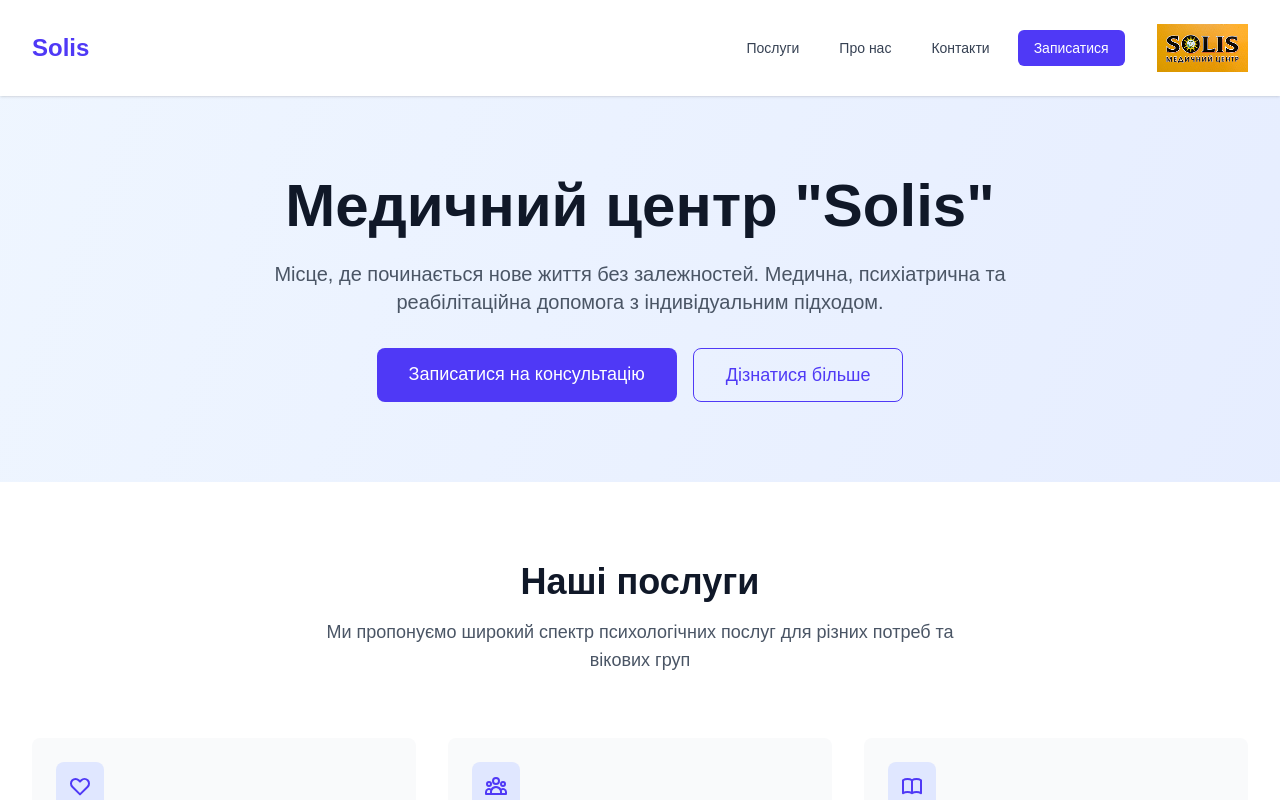
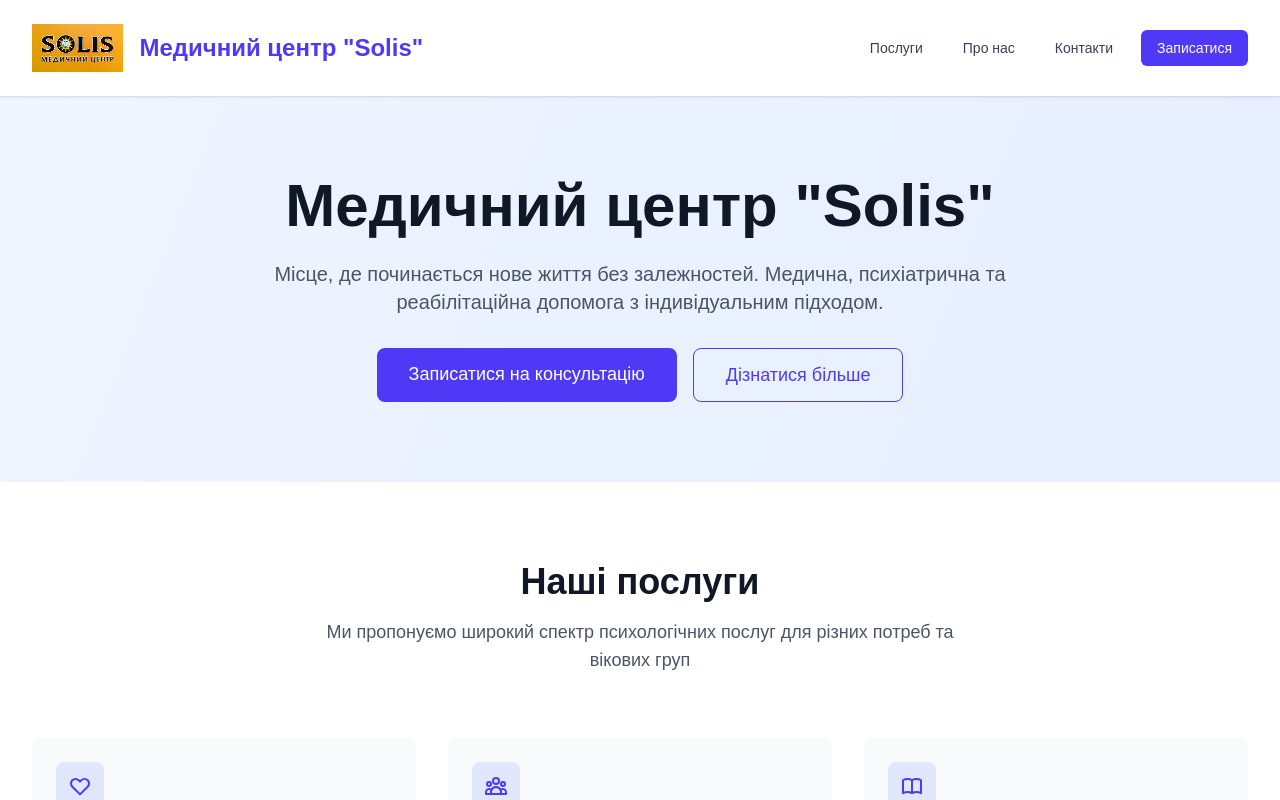
Before and after one commit to Natali993/texnic, a Next.js app: page / in a window 1280 px wide. Shown: the top 800 px of the page. Built offline with nearby package versions, Linux system fonts and the light colour scheme.

Commit message:
Move logo to the left of medical center name
- Reposition Solis logo to the left side of header
- Update header text to full 'Медичний центр Solis'
- Reorganize header layout: logo + name on left, navigation on right

```diff
--- a/src/app/page.tsx
+++ b/src/app/page.tsx
@@ -8,20 +8,7 @@ export default function Home() {
       <header className="bg-white shadow-sm">
         <div className="max-w-7xl mx-auto px-4 sm:px-6 lg:px-8">
           <div className="flex justify-between items-center py-6">
-            <div className="flex items-center">
-              <div className="flex-shrink-0">
-                <h1 className="text-2xl font-bold text-indigo-600">Solis</h1>
-              </div>
-            </div>
-            <div className="flex items-center space-x-8">
-              <nav className="hidden md:block">
-                <div className="flex items-baseline space-x-4">
-                  <a href="#services" className="text-gray-700 hover:text-indigo-600 px-3 py-2 rounded-md text-sm font-medium">Послуги</a>
-                  <a href="#about" className="text-gray-700 hover:text-indigo-600 px-3 py-2 rounded-md text-sm font-medium">Про нас</a>
-                  <a href="#contact" className="text-gray-700 hover:text-indigo-600 px-3 py-2 rounded-md text-sm font-medium">Контакти</a>
-                  <a href="#appointment" className="bg-indigo-600 text-white px-4 py-2 rounded-md text-sm font-medium hover:bg-indigo-700">Записатися</a>
-                </div>
-              </nav>
+            <div className="flex items-center space-x-4">
               <div className="flex-shrink-0">
                 <Image
                   src="/solis-logo.png"
@@ -32,7 +19,18 @@ export default function Home() {
                   priority
                 />
               </div>
+              <div className="flex-shrink-0">
+                <h1 className="text-2xl font-bold text-indigo-600">Медичний центр "Solis"</h1>
+              </div>
             </div>
+            <nav className="hidden md:block">
+              <div className="flex items-baseline space-x-4">
+                <a href="#services" className="text-gray-700 hover:text-indigo-600 px-3 py-2 rounded-md text-sm font-medium">Послуги</a>
+                <a href="#about" className="text-gray-700 hover:text-indigo-600 px-3 py-2 rounded-md text-sm font-medium">Про нас</a>
+                <a href="#contact" className="text-gray-700 hover:text-indigo-600 px-3 py-2 rounded-md text-sm font-medium">Контакти</a>
+                <a href="#appointment" className="bg-indigo-600 text-white px-4 py-2 rounded-md text-sm font-medium hover:bg-indigo-700">Записатися</a>
+              </div>
+            </nav>
           </div>
         </div>
       </header>
```
